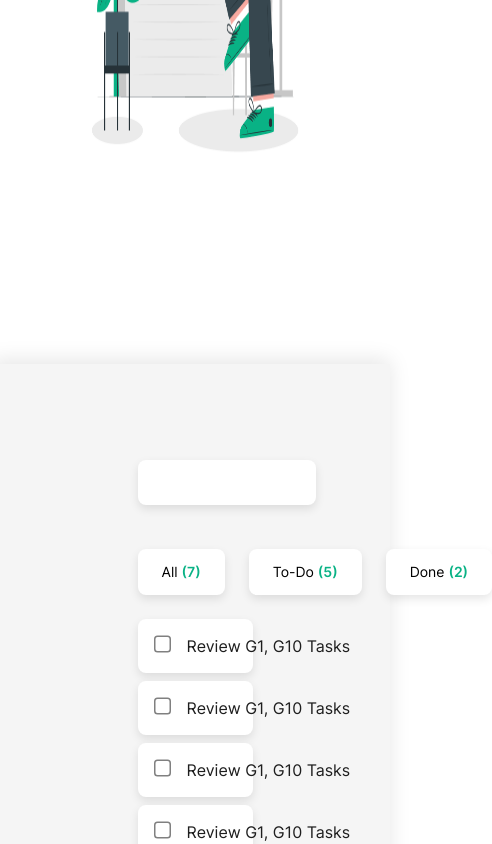
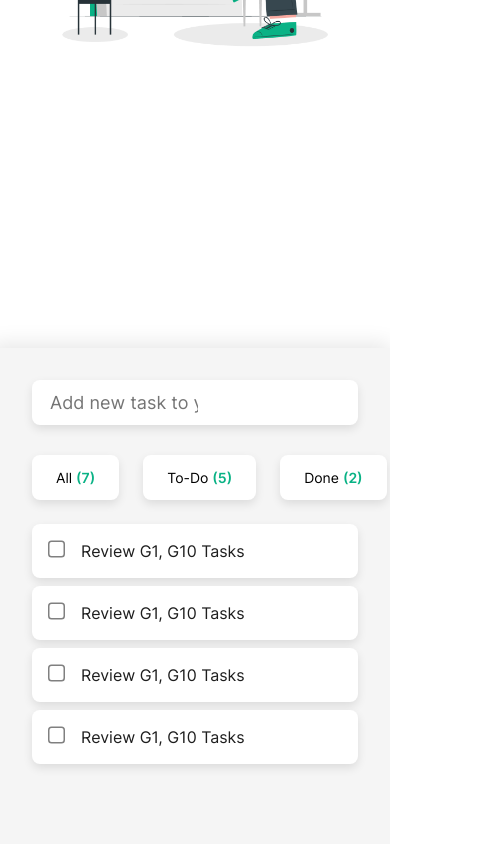
Before and after one commit to amirafarg/TO-DO-APP2, a plain HTML site: page index.html in a window 390 px wide. Shown: the part 500-1344 px from the top of the page, 492 px wide, since content can reach past the window. Drawn offline with Linux system fonts and the light colour scheme.

Commit message:
exept-fillters

```diff
--- a/css/style.css
+++ b/css/style.css
@@ -62,6 +62,8 @@ button {
     box-shadow: -4px 0px 20px 4px rgba(0, 0, 0, 0.10);
     padding: 6rem 5rem;
     height: 100%;
+    height: 100vh;
+    overflow: auto;
 }
 
 .div-list {
@@ -69,7 +71,7 @@ button {
     flex-direction: column;
     row-gap: 1.5rem;
     align-items: stretch;
-    height: 100vh;
+    height: 100%;
 }
 
 input[type=text] {
@@ -95,7 +97,7 @@ input[type=text]:focus {
     display: flex;
     align-items: stretch;
     gap: 1.5rem;
-    margin-right: 5.2rem;
+    margin-top: -0.9rem;
 }
 
 .btn-all,
@@ -197,25 +199,27 @@ li:hover .delete-btn {
 @media screen and (max-width:900px) {
     .body {
         flex-direction: column;
-        row-gap: 1rem;
+        row-gap: 0;
         justify-content: center;
         align-items: center;
+        flex-shrink: 1;
     }
 
     .sec-card .container {
-        width: 70%;
+        width: 90%;
     }
 
     .container img {
         width: 100%;
+        object-fit: contain;
     }
 
     .col-12 {
         width: calc(100% / 12 * 12);
     }
 
-    .sec-list .container {
-        width: 50%;
+    .sec-list {
+        padding: 2rem;
     }
 
 }
--- a/js/app.js
+++ b/js/app.js
@@ -41,7 +41,7 @@ function addNewTask(event) {
     list.innerHTML = `
         <span>${addForm.task.value}</span>
 
-        <button class="btn-delet">✕</button>
+        <button class="delete-btn">✕</button>
     `;
 
     ul.appendChild(list);
```
